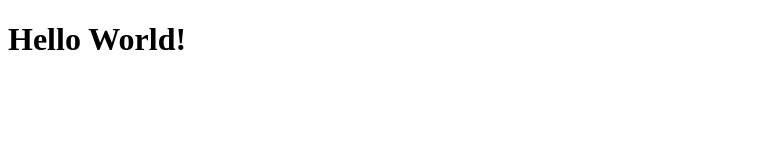
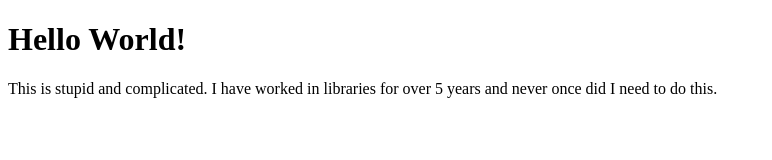
Before and after one commit to OChartrandd/ochartrandd.github.io, a plain HTML site: page index.html in a window 1280 px wide. Shown: the whole page, without its empty margins (0-772 px from the left). Drawn offline with Linux system fonts and the light colour scheme.

Commit message:
Second Push

```diff
--- a/index.html
+++ b/index.html
@@ -7,5 +7,6 @@
 </head>
 <body>
     <h1>Hello World!</h1>
+    <p>This is stupid and complicated. I have worked in libraries for over 5 years and never once did I need to do this.</p>
 </body>
 </html>
```
